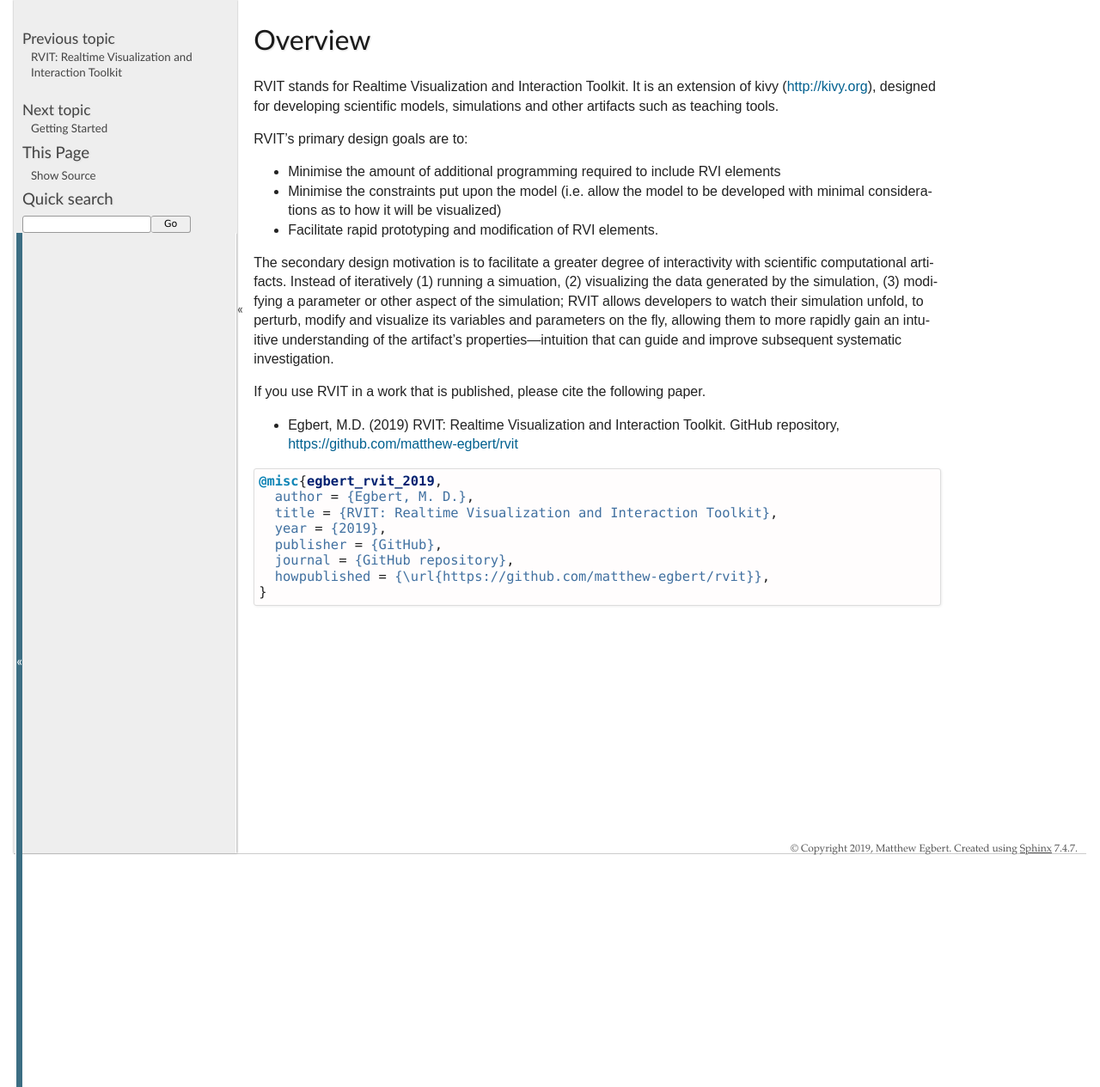
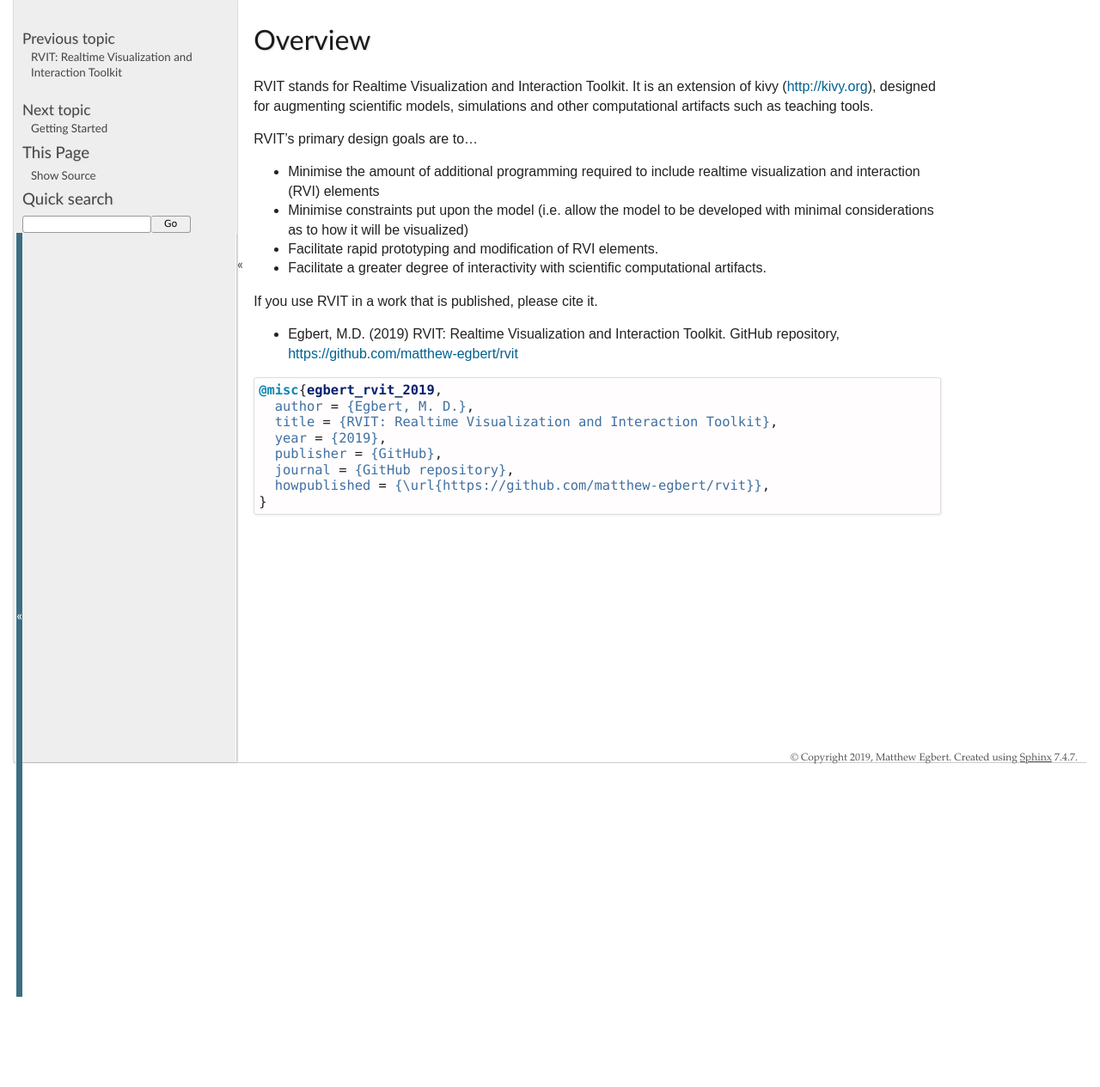
Before and after one commit to matthew-egbert/rvit, a Sphinx documentation site: the page built from docs/source/overview.rst, in a window 1280 px wide. Shown: the whole page at 86% size. Built offline with Sphinx 7.4.7, drawn with Linux system fonts in a browser that asks for light colours; after the commit the page ends 1160 px from its top, so only the background shows below that.

```diff
--- a/docs/source/index.rst
+++ b/docs/source/index.rst
@@ -8,8 +8,6 @@
 RVIT: Realtime Visualization and Interaction Toolkit
 ==========================================================
 
-
-
 .. toctree::
    :maxdepth: 2
 
--- /dev/null
+++ b/docs/source/minimal_example/main.py
@@ -0,0 +1,20 @@
+from rvit.core import init_rvit
+from kivy.clock import Clock
+import numpy as np
+
+class DiffusionModel(object):
+    def __init__(self, *args, **kwargs):
+        N = 10**4
+        self.pos = np.zeros((N, 2))
+
+        ## iteratively update the positions of the particles
+        def iterate(arg):
+            self.pos[:] = self.pos+np.random.randn(N,2)*0.01
+        ## start a thread to call the iterate fn as
+        ## frequently as possible
+        Clock.schedule_interval(iterate,0.0)
+
+        init_rvit(self,rvit_file='rvit.kv') ## <-- Starts RVIT!!
+
+if __name__ == '__main__':
+    DiffusionModel()
--- a/docs/source/overview.rst
+++ b/docs/source/overview.rst
@@ -2,28 +2,31 @@ Overview
 =========
 
 RVIT stands for Realtime Visualization and Interaction Toolkit. It is an
-extension of kivy (http://kivy.org), designed for developing scientific models,
-simulations and other artifacts such as teaching tools.
+extension of kivy (http://kivy.org), designed for augmenting scientific models,
+simulations and other computational artifacts such as teaching tools.
 
-RVIT's primary design goals are to:
+RVIT's primary design goals are to...
 
-* Minimise the amount of additional programming required to include RVI elements
+* Minimise the amount of additional programming required to include realtime
+  visualization and interaction (RVI) elements
 
-* Minimise the constraints put upon the model (i.e. allow the model to be
-  developed with minimal considerations as to how it will be visualized)
+* Minimise constraints put upon the model (i.e. allow the model to be developed
+  with minimal considerations as to how it will be visualized)
 
 * Facilitate rapid prototyping and modification of RVI elements.
 
-The secondary design motivation is to facilitate a greater degree of
-interactivity with scientific computational artifacts. Instead of
-iteratively (1) running a simuation, (2) visualizing the data generated by the
-simulation, (3) modifying a parameter or other aspect of the simulation; RVIT
-allows developers to watch their simulation unfold, to perturb, modify and
-visualize its variables and parameters on the fly, allowing them to more rapidly
-gain an intuitive understanding of the artifact's properties---intuition that
-can guide and improve subsequent systematic investigation.
+* Facilitate a greater degree of interactivity with scientific computational
+  artifacts.
 
-If you use RVIT in a work that is published, please cite the following paper.
+.. The final goal may need a bit more explanation. Instead of iteratively (1)
+   running a simuation, (2) visualizing the data generated by the simulation, (3)
+   modifying a parameter or other aspect of the simulation; RVIT allows developers
+   to watch their simulation unfold, to perturb, modify and visualize its variables
+   and parameters on the fly, allowing them to more rapidly gain an intuitive
+   understanding of the artifact's properties---intuition that can guide and
+   improve subsequent systematic investigation.
+
+If you use RVIT in a work that is published, please cite it.
 
 * Egbert, M.D. (2019) RVIT: Realtime Visualization and Interaction
   Toolkit. GitHub repository, https://github.com/matthew-egbert/rvit
```
Also changed, not shown: docs/source/api.rst (+7 -2 lines), docs/source/getting_started.rst (+21 -47 lines), 7 other files.
